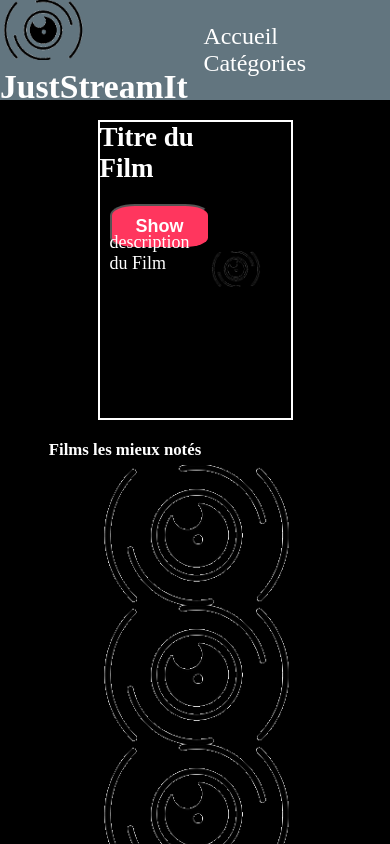
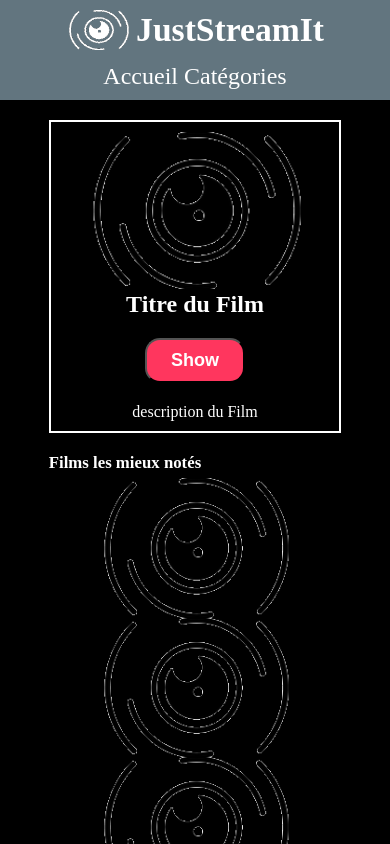
Before and after one commit to SGauthier2Pro/P6_Sylvain_Gauthier_JustStreamIt, a website: page index.html in a window 390 px wide. Shown: the top 844 px of the page. Drawn offline with Linux system fonts and the light colour scheme; no server answers.

Commit message:
modification css pour desactivation du scroll sur le body quand modal ouverte, et redimensionnement de l'affichage en mobile mode

```diff
--- a/css/index.css
+++ b/css/index.css
@@ -15,6 +15,12 @@ body {
     background: #000;
 }
 
+.body-noscroll {
+    overflow: hidden;
+    position: fixed;
+    width: 100%;
+}
+
 
 /* header */
 
@@ -26,16 +32,49 @@ header {
     background: #62757f;
 }
 
-header img {
+@media screen and (max-width: 800px) {
+    header {
+        flex-direction: column;
+        justify-content: center;
+        align-items: center;
+    }
+}
+
+.header__logo {
+    display: flex;
+    flex-direction: row;
+    margin-top: 10px;
+}
+
+@media screen and (max-width: 800px) {
+    .header__logo {
+        margin-top: 10px;
+    }
+}
+
+.header__logo img {
+    visibility: visible;
     width: 85px;
     height: 60px;
     margin-top: auto;
     margin-bottom: auto;
+    margin-right: 10px;
+}
+
+@media screen and (max-width: 800px) {
+    .header__logo img {
+        width: 65px;
+        height: 40px;
+        align-items: center;
+        margin-right: 5px;
+    }
 }
 
 header h1 {
     color: #fff;
     font-size: 3rem;
+    margin-top: auto;
+    margin-bottom: auto;
 }
 
 nav {
@@ -46,6 +85,12 @@ nav {
 nav a {
     color: #fff;
     text-decoration: none;
+}
+
+@media screen and (max-width: 800px) {
+    nav {
+        margin: auto auto 10px auto;
+    }
 }
 
 
@@ -71,15 +116,32 @@ section {
 
 .best-movie__container {
     display: flex;
+    flex-direction: row;
     border: 2px solid #fff;
-    width: 50%;
+    width: 75%;
     height: 300px;
     margin-left: auto;
     margin-right: auto;
 }
 
+@media screen and (max-width: 800px) {
+    .best-movie__container {
+        flex-direction: column-reverse;
+        justify-content: center;
+        align-items: center;
+        width: 75%;
+        height: auto;
+    }
+}
+
 .best-movie-image {
     margin: auto 30px auto auto;
+}
+
+@media screen and (max-width: 800px) {
+    .best-movie-image {
+        margin: 10px auto auto auto;
+    }
 }
 
 .best-movie-image img {
@@ -95,23 +157,52 @@ section {
     width: 60%;
 }
 
+@media screen and (max-width: 800px) {
+    .movie-informations {
+        width: 100%;
+        text-align: center;
+        font-size: medium;
+    }
+}
+
 .movie-description {
     position: absolute;
     top: 110px;
     left: 10px;
 }
 
+@media screen and (max-width: 800px) {
+    .movie-description {
+        position: inherit;
+        top: auto;
+        margin-bottom: 10px;
+        margin-right: 20px;
+    }
+}
+
 .best-button {
     background-color: #ff365e;
     color: #fff;
     padding: 10px 14px;
-    border-radius: 25%;
+    border-radius: 15px;
     font-size: 18px;
     font-weight: bold;
     margin: 20px auto 20px 10px;
     display: block;
     min-width: 100px;
     cursor: pointer;
+    transition: transform 0.1s;
+}
+
+.best-button:hover {
+    transform: scale(1.2);
+}
+
+@media screen and (max-width: 800px) {
+    .best-button {
+        margin: 20px auto 20px auto;
+        text-align: center;
+    }
 }
 
 #best-movies-carousel,
@@ -127,6 +218,12 @@ section {
     width: 75%;
     margin-left: auto;
     margin-right: auto;
+}
+
+@media screen and (max-width: 800px) {
+    .carousel {
+        width: 200px;
+    }
 }
 
 .carousel__container {
@@ -146,7 +243,9 @@ section {
 
 .item__image img {
     display: block;
-    width: 200px;
+    width: 100%;
+    min-width: 150px;
+    max-width: 200px;
     margin-left: auto;
     margin-right: auto;
     transition: transform 0.1s;
@@ -185,6 +284,15 @@ section {
     background-image: url("/pictures/left_arrow.svg");
     right: auto;
     left: 75px;
+}
+
+@media screen and (max-width: 800px) {
+    .carousel__prev {
+        left: 30px;
+    }
+    .carousel__next {
+        right: 30px;
+    }
 }
 
 
@@ -237,6 +345,13 @@ section {
     transition: opacity 0.4s ease-out, transform 0.4s ease-out;
 }
 
+@media screen and (max-width: 800px) {
+    .modal {
+        height: 100vh;
+        overflow: scroll;
+    }
+}
+
 .modal-container.active .modal {
     opacity: 1;
     transform: translate(-50%, -50%);
--- a/index.html
+++ b/index.html
@@ -11,8 +11,10 @@
 
 <body>
     <header>
-
-        <h1><img src="/pictures/logo.png" alt="logoJustStreamIt">JustStreamIt</h1>
+        <div class="header__logo">
+            <img src="/pictures/logo_white.png" alt="logoJustStreamIt">
+            <h1>JustStreamIt</h1>
+        </div>
 
         <nav>
             <a href="/index.html" aria-label="Accueil">Accueil</a>
--- a/js/main.js
+++ b/js/main.js
@@ -105,7 +105,7 @@ class Carousel {
      * ecoute le redimensionnment de la fenetre pour le web responsive
      */
     onWindowResize() {
-        let mobile = window.innerWidth < 1000;
+        let mobile = window.innerWidth < 800;
         if (mobile !== this.isMobile) {
             this.isMobile = mobile;
             this.setStyle();
@@ -355,6 +355,8 @@ function createModals(requestResponse, urlApiTitles) {
                     if (modalContainer.getAttribute('id') == newMovie.id) {
                         modalContainer.classList.toggle("active");
                     }
+                    let myBody = document.getElementsByTagName('body');
+                    myBody[0].setAttribute('class', 'body-noscroll');
                 });
 
             }
@@ -364,6 +366,8 @@ function createModals(requestResponse, urlApiTitles) {
                     if (modalContainer.getAttribute('class') == 'modal-container active') {
                         modalContainer.setAttribute('class', 'modal-container');
                     }
+                    let myBody = document.getElementsByTagName('body');
+                    myBody[0].classList.remove('body-noscroll');
                 });
             }
         };
```
Also changed, not shown: pictures/logo_white.png (added).
